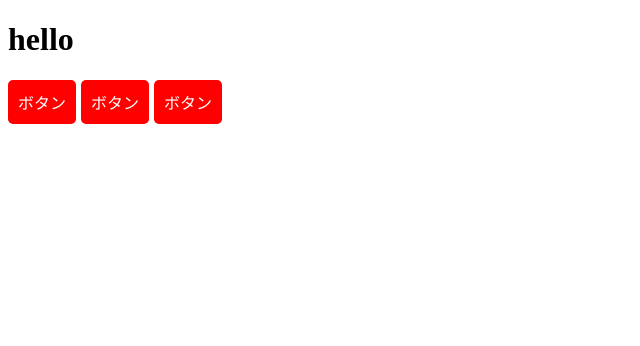
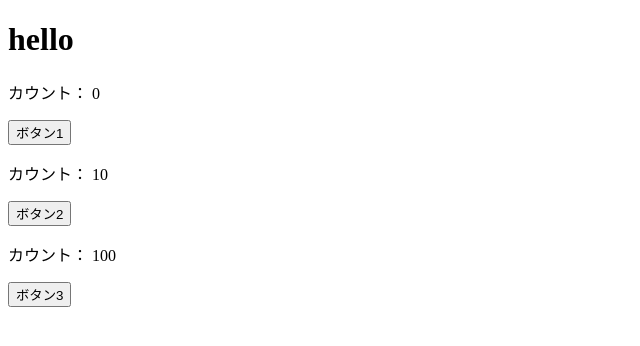
Before and after one commit to tsuyo41/vue015button0914, a Vue app: page / in a window 1280 px wide. Shown: the top 346 px of the page, without its empty margins (0-640 px from the left). Built offline with nearby package versions, Linux system fonts and the light colour scheme.

Commit message:
Counter.vueを作成

```diff
--- a/src/App.vue
+++ b/src/App.vue
@@ -1,20 +1,30 @@
 <template>
   <div id="app">
     <h1>hello</h1>
-    <Button />
-    <Button />
-    <Button />
+    <Counter
+      buttonTitle="ボタン1"
+    />
+    <Counter
+      button-title="ボタン2"
+      :initial-count="10"
+    />
+    <Counter
+      buttonTitle="ボタン3"
+      :initialCount="100"
+    />
 
   </div>
 </template>
 
 <script>
-import Button from './components/Button'
+// import Button from './components/Button'
+import Counter from './components/Counter'
 
 export default {
   name: 'fukufuku',
   components: {
-    Button
+    // Button,
+    Counter
   }
 }
 
--- /dev/null
+++ b/src/components/Counter.vue
@@ -0,0 +1,33 @@
+<template>
+  <div>
+      <p>カウント： {{ count }}</p>
+      <button @click="count++">{{ buttonTitle }}</button>
+  </div>
+</template>
+
+<script>
+export default {
+    name: 'Counter',
+    props: {
+        buttonTitle: {
+            type: String,
+            required: true,
+
+        },
+        initialCount: {
+            type: Number,
+            required: false,
+            default: 0
+        }
+    },
+    data() {
+        return {
+            count: this.initialCount
+        }
+    }
+}
+</script>
+
+<style>
+
+</style>
```
